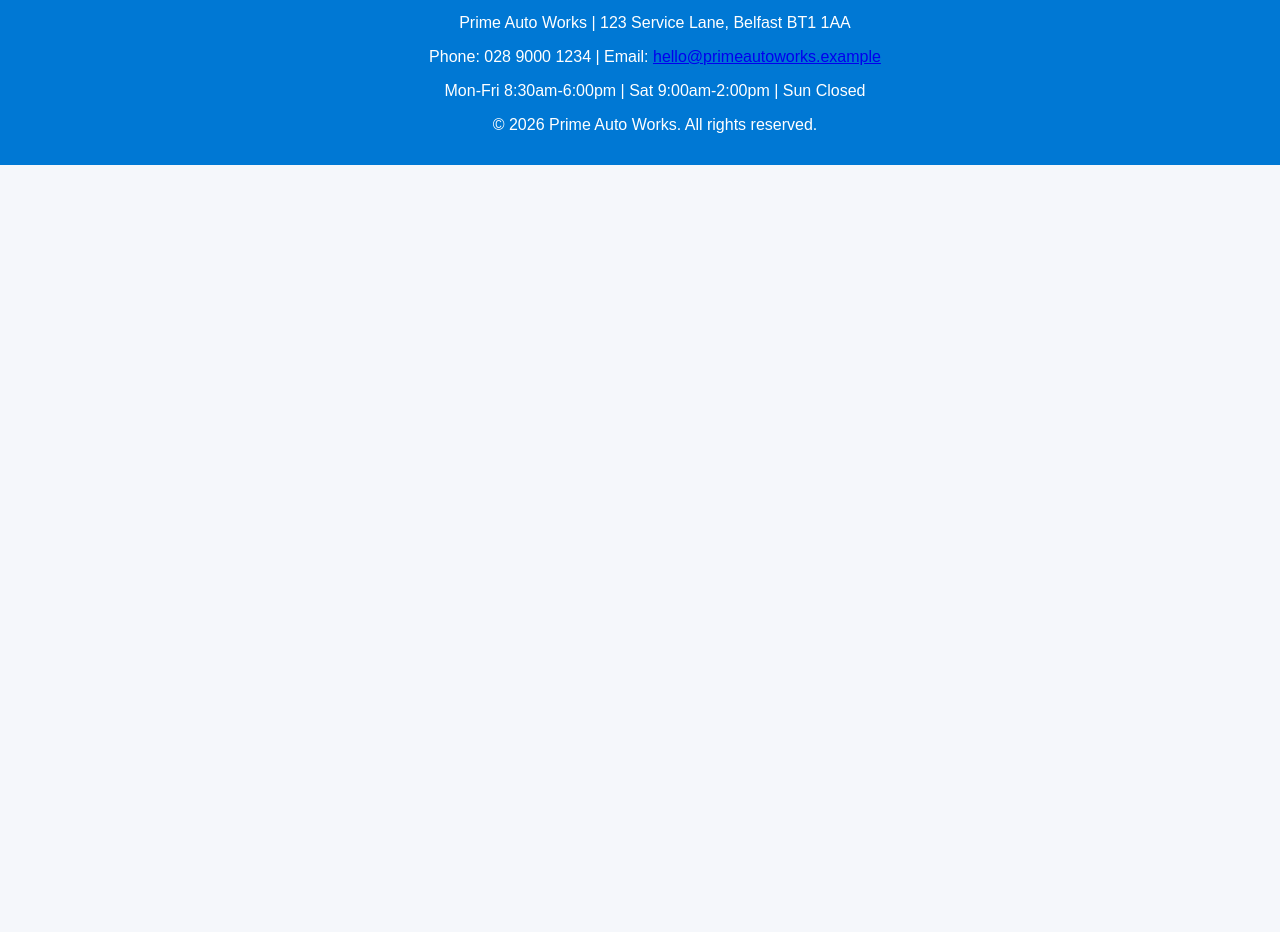
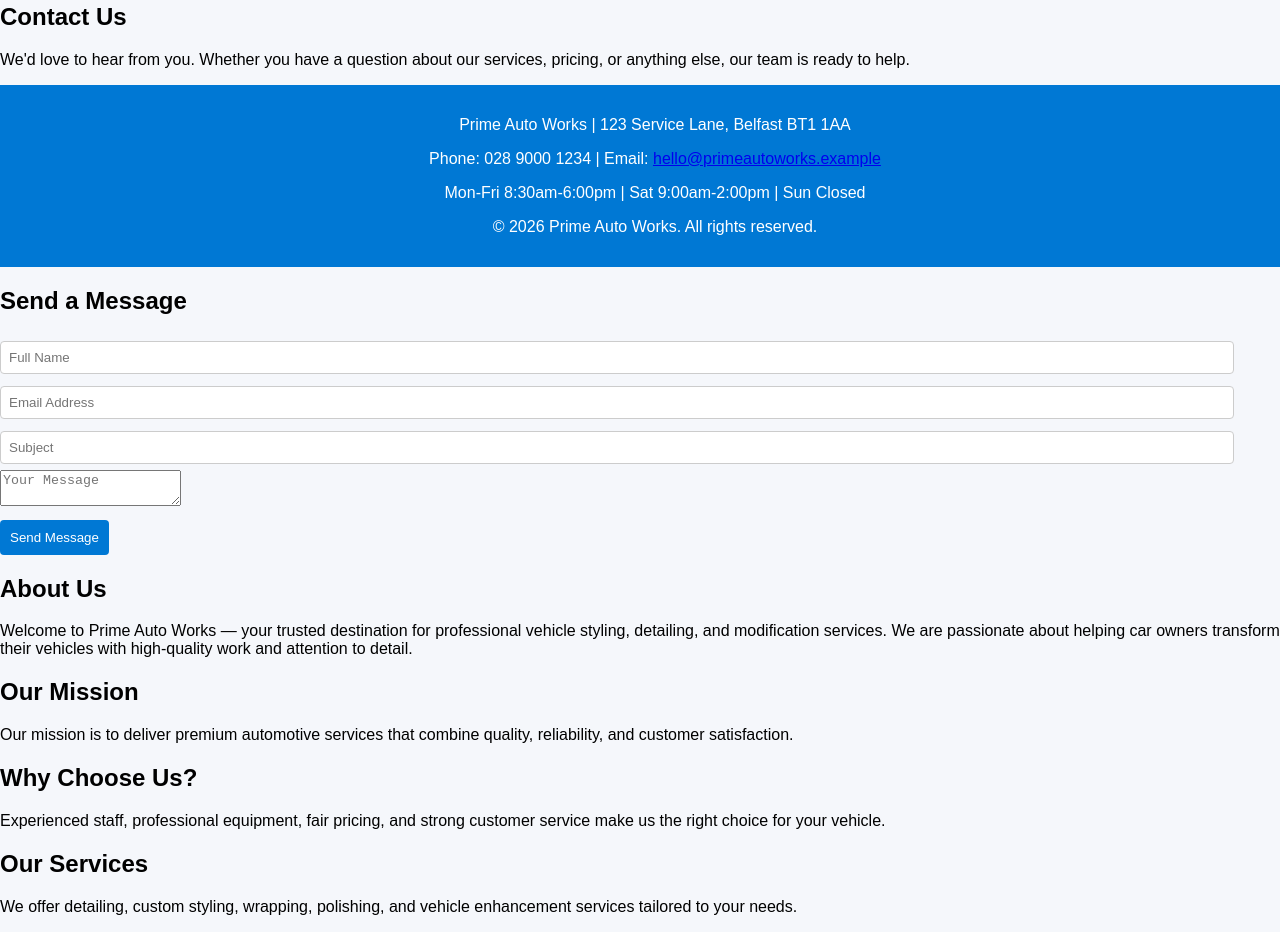
Before and after one commit to TmV-1/COM109, a plain HTML site: page Website/about.html in a window 1280 px wide. Shown: the part 208-1140 px from the top of the page. Before the commit the page ends 800 px from the top, so only its background shows below. Drawn offline with Linux system fonts and the light colour scheme.

Commit message:
Update about.html

```diff
--- a/Website/about.html
+++ b/Website/about.html
@@ -28,6 +28,15 @@
         <p id="welcomeUser" class="welcome-user"></p>
     </div>
 
+    <div class="container">
+    <div class="contact-box">
+      <div class="contact-info">
+        <h2>Contact Us</h2>
+        <p>
+          We'd love to hear from you. Whether you have a question about our services,
+          pricing, or anything else, our team is ready to help.
+        </p>
+
     <!-- FOOTER -->
     <div class="footer">
         <div class="footer-inner">
@@ -39,6 +48,70 @@
         </div>
     </div>
 
+    <div class="contact-form">
+        <h2>Send a Message</h2>
+        <form>
+          <div class="form-group">
+            <input type="text" placeholder="Full Name" required>
+          </div>
+
+          <div class="form-group">
+            <input type="email" placeholder="Email Address" required>
+          </div>
+
+          <div class="form-group">
+            <input type="text" placeholder="Subject" required>
+          </div>
+
+          <div class="form-group">
+            <textarea placeholder="Your Message" required></textarea>
+          </div>
+
+          <button type="submit">Send Message</button>
+        </form>
+      </div>
+    </div>
+  </div>
+
+    <!-- ABOUT US SECTION -->
+  <section class="about-section">
+    <div class="about-container">
+      <h1>About Us</h1>
+      <p>
+        Welcome to Prime Auto Works — your trusted destination for professional
+        vehicle styling, detailing, and modification services. We are passionate
+        about helping car owners transform their vehicles with high-quality work
+        and attention to detail.
+      </p>
+
+      <div class="about-grid">
+        <div class="about-box">
+          <h2>Our Mission</h2>
+          <p>
+            Our mission is to deliver premium automotive services that combine
+            quality, reliability, and customer satisfaction.
+          </p>
+        </div>
+
+        <div class="about-box">
+          <h2>Why Choose Us?</h2>
+          <p>
+            Experienced staff, professional equipment, fair pricing, and strong
+            customer service make us the right choice for your vehicle.
+          </p>
+        </div>
+
+        <div class="about-box">
+          <h2>Our Services</h2>
+          <p>
+            We offer detailing, custom styling, wrapping, polishing, and vehicle
+            enhancement services tailored to your needs.
+          </p>
+        </div>
+      </div>
+    </div>
+  </section>
+
     <script src="js/script.js"></script>
 
 </body>
```
